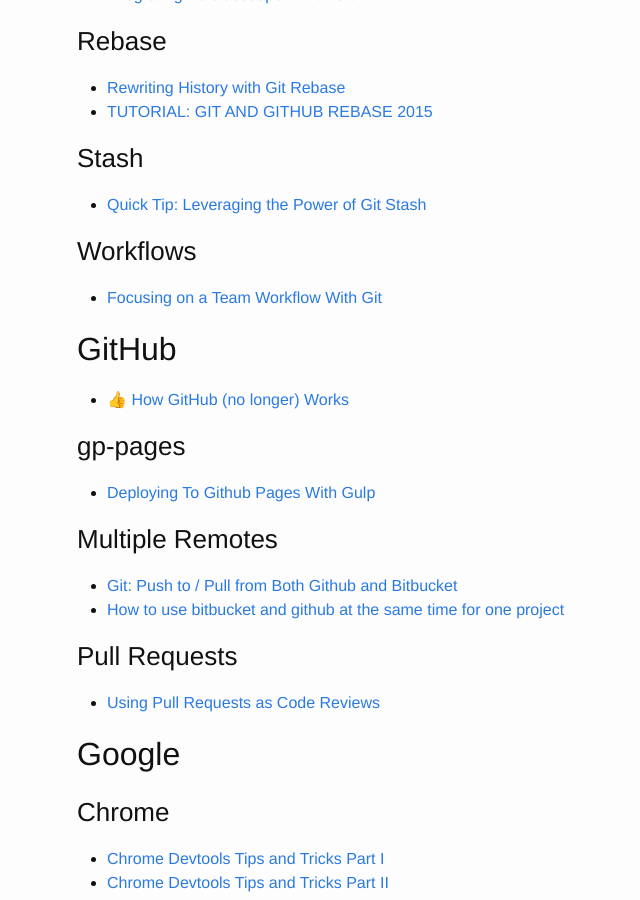
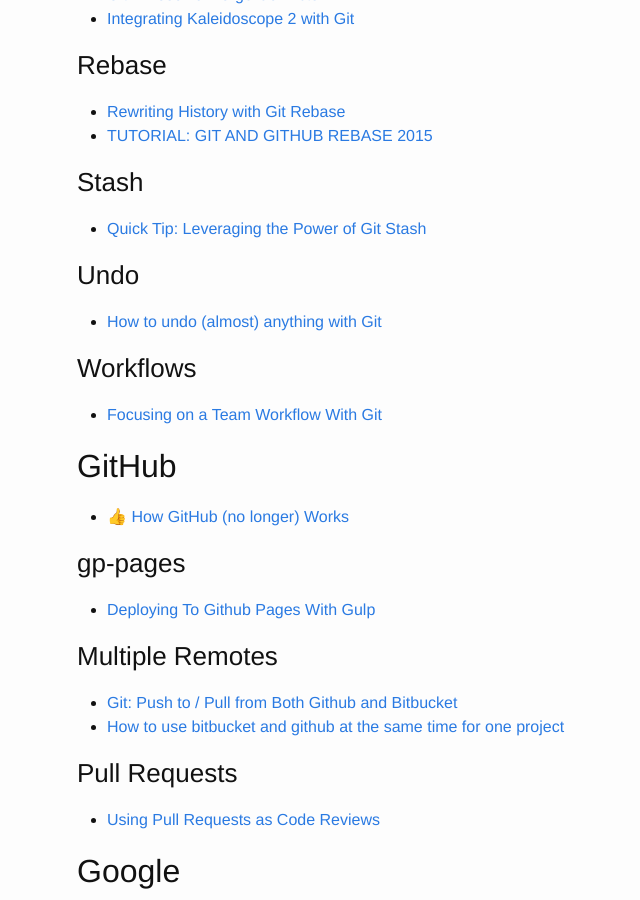
Before and after one commit to brownerd/brownerd.github.io, a Jekyll site: the page built from _posts/2015-01-01-reading-list-2015.md, in a window 1280 px wide and 900 px high, scrolled down 9013 px. Shown: the whole window, without its empty margins (193-833 px from the left). Built offline with Jekyll 4.4.1, drawn with Linux system fonts in a browser that asks for light colours; emoji names are drawn with the system emoji font; some of the changed text lies outside the part shown.

Commit message:
undo git, games for designers, svg icon workflow

```diff
--- a/_posts/2015-01-01-reading-list-2015.md
+++ b/_posts/2015-01-01-reading-list-2015.md
@@ -485,6 +486,10 @@ Just tyring to get better with handling merge conflicts
 - [Quick Tip: Leveraging the Power of Git Stash](https://code.tutsplus.com/tutorials/quick-tip-leveraging-the-power-of-git-stash--cms-22988https://code.tutsplus.com/tutorials/quick-tip-leveraging-the-power-of-git-stash--cms-22988)
 
 
+### Undo
+- [How to undo (almost) anything with Git](https://github.com/blog/2019-how-to-undo-almost-anything-with-git)
+
+
 ### Workflows
 - [Focusing on a Team Workflow With Git](https://code.tutsplus.com/tutorials/focusing-on-a-team-workflow-with-git--cms-22514)
 
@@ -582,7 +587,7 @@ Just tyring to get better with handling merge conflicts
 ### Forms
 - [Form Inputs: The Browser Support Issue You Didn’t Know You Had](http://www.smashingmagazine.com/2015/05/05/form-inputs-browser-support-issue/)
 - [Selector Die](http://vst.mn/selectordie/)
-
+- [Help users checkout faster with Autofill](http://updates.html5rocks.com/2015/06/checkout-faster-with-Autofill)
 
 
 ## HUGO
@@ -639,6 +644,7 @@ A fast and modern static website engine
 
 
 ### SVG
+- [Creating an SVG icon workflow](http://lukewhitehouse.co.uk/blog/svg-icon-workflow/)
 - [Weighing SVG Animation Techniques (with Benchmarks)](http://css-tricks.com/weighing-svg-animation-techniques-benchmarks/)
 - [SVGOMG](https://jakearchibald.github.io/svgomg/)
 - [SVG Sprites and Icon Systems Are Super](https://www.google.com/webmasters/tools/)
```
Also changed, not shown: other parts of _posts/2015-01-01-reading-list-2015.md (+1 -0 lines).
